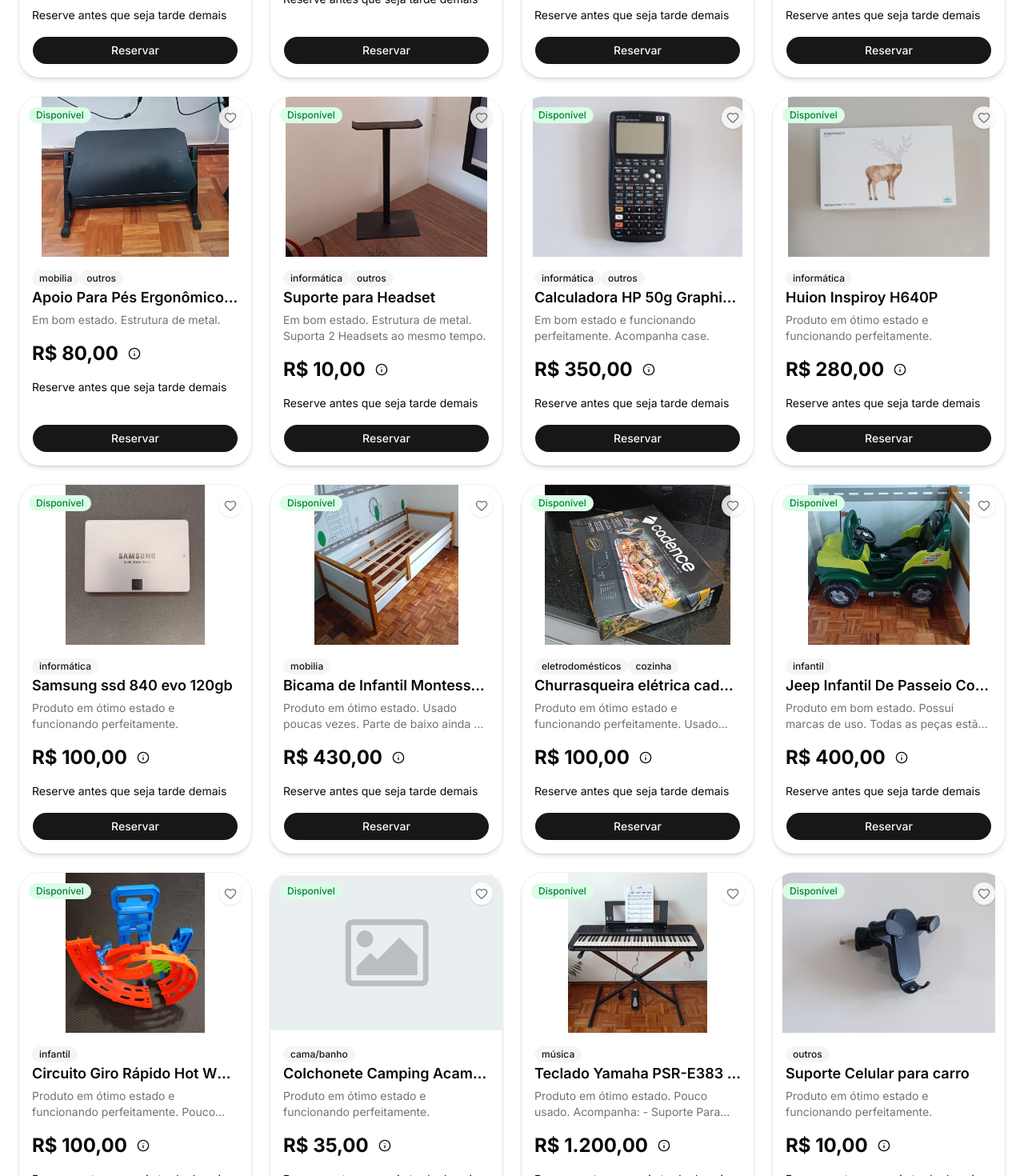
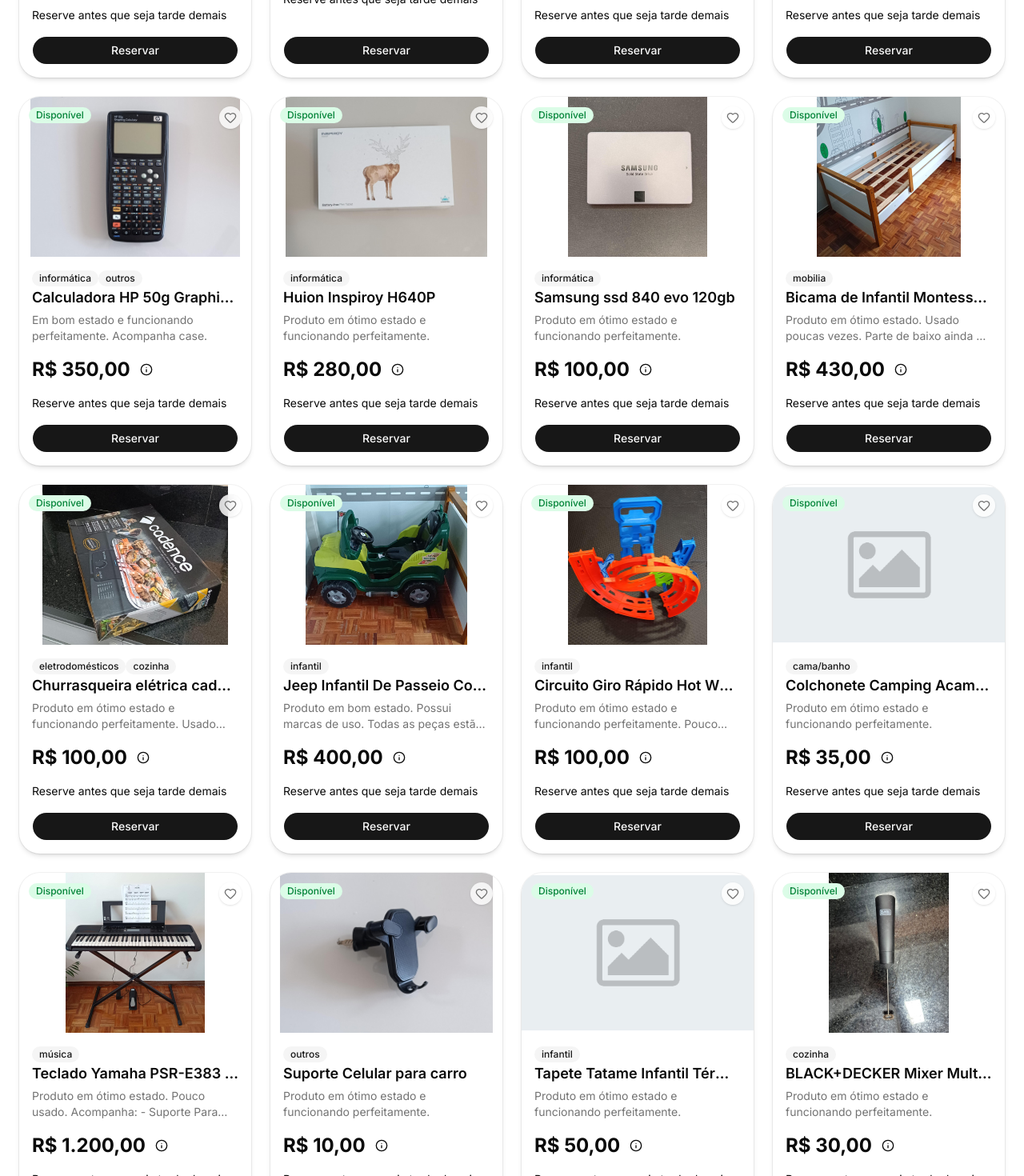
Before and after one commit to axeldouglas/garage-sale, a Next.js app: page / in a window 1280 px wide. Shown: the part 560-2030 px from the top of the page at 80% size. Built offline with nearby package versions, Linux system fonts and the light colour scheme.

Commit message:
chore: update reserved items

```diff
--- a/data/products.ts
+++ b/data/products.ts
@@ -89,7 +89,7 @@
     slug: 'articulado-de-mesa-f80n-com-pistao-a-gas-para-monitores-de-17-a-35-preto-elg',
     title: 'Suporte Articulado de Mesa com Pistão a Gás',
     description:
-      '2 unidades disponíveis. Produto em ótimo estado e funcionando perfeitamente.\n\nEspecificações:\n- ELG F80N\n- Suporta 2 Monitores de 17” a 35”\n- Organizador de Cabos\n- Capacidade de 2kg a 9kg',
+      'Produto em ótimo estado e funcionando perfeitamente.\n\nEspecificações:\n- ELG F80N\n- Suporta 2 Monitores de 17” a 35”\n- Organizador de Cabos\n- Capacidade de 2kg a 9kg',
     price: 130.0,
     images: [
       '/products/pistao-a-gas/1.jpg',
@@ -99,11 +99,12 @@
       '/products/pistao-a-gas/5.jpg',
       '/products/pistao-a-gas/6.jpg',
     ],
-    status: 'available',
+    status: 'reserved',
     quantity: 2,
     category: ['informática'],
     availableDate: '2026-07-14',
     originalLink: 'mercado livre',
+    who: ['Yasmim MRV?', 'Marcos Café 605'],
   },
   {
     id: '7',
@@ -121,11 +122,12 @@
       '/products/pistao-a-gas-duplo/5.jpg',
       '/products/pistao-a-gas-duplo/6.jpg',
     ],
-    status: 'available',
-    quantity: 1,
-    category: ['informática'],
-    availableDate: '2026-07-14',
-    originalLink: 'amazon',
+    status: 'reserved',
+    quantity: 1,
+    category: ['informática'],
+    availableDate: '2026-07-14',
+    originalLink: 'amazon',
+    who: ['Marcos Café 605'],
   },
   {
     id: '8',
@@ -151,11 +153,12 @@
       'Produto em ótimo estado e funcionando perfeitamente.\n\nEspecificações: \n- 3 Portas de entrada e 1 saída\n- Acompanha controle remoto.',
     price: 30.0,
     images: ['/products/switch-hdmi/1.jpg'],
-    status: 'available',
+    status: 'reserved',
     quantity: 2,
     category: ['informática'],
     availableDate: '2026-07-14',
     originalLink: 'kabum',
+    who: ['Marcos Café 605'],
   },
   {
     id: '10',
@@ -599,11 +602,12 @@
       'Produto em ótimo estado. Pouco usado. \n\nEspecificações:\n- Kit é composto 06 Peças de (100cm Altura x 50cm Largura X 40mm (4cm) espessura. ',
     price: 280.0,
     images: ['/products/kit-jiu-jitsu/1.jpg', '/products/kit-jiu-jitsu/2.jpg'],
-    status: 'available',
+    status: 'reserved',
     quantity: 1,
     category: ['esportes'],
     availableDate: '2026-07-14',
     originalLink: 'mercado livre',
+    who: ['Julia (Cleiton MRV)'],
   },
   {
     id: '50',
@@ -634,11 +638,12 @@
       '*6 unidades disponíveis. Produto em ótimo estado e funcionando perfeitamente.',
     price: 30.0,
     images: ['/products/lampadas-smart/1.jpg'],
-    status: 'available',
+    status: 'reserved',
     quantity: 6,
     category: ['outros'],
     availableDate: '2026-07-14',
     originalLink: 'amazon',
+    who: ['Yasmim MRV?'],
   },
   {
     id: '52',
@@ -862,10 +867,11 @@
     description: 'Produto em ótimo estado e funcionando perfeitamente.',
     price: 40.0,
     images: [],
-    status: 'available',
-    quantity: 1,
-    category: ['outros'],
-    availableDate: '2026-07-14',
+    status: 'reserved',
+    quantity: 1,
+    category: ['outros'],
+    availableDate: '2026-07-14',
+    who: ['Yasmim MRV?'],
   },
   {
     id: '66',
@@ -1696,10 +1702,11 @@
       '/products/apoio-pes-ergonomico/1.jpg',
       '/products/apoio-pes-ergonomico/2.jpg',
     ],
-    status: 'available',
+    status: 'reserved',
     quantity: 1,
     category: ['mobilia', 'outros'],
     availableDate: '2026-05-26',
+    who: ['Marcos Café 605'],
   },
   {
     id: '131',
@@ -1709,10 +1716,11 @@
       'Em bom estado. Estrutura de metal. Suporta 2 Headsets ao mesmo tempo.',
     price: 10.0,
     images: ['/products/suporte-headset/1.jpg'],
-    status: 'available',
+    status: 'reserved',
     quantity: 1,
     category: ['informática', 'outros'],
     availableDate: '2026-05-26',
+    who: ['Marcos Café 605'],
   },
   {
     id: '132',
```
